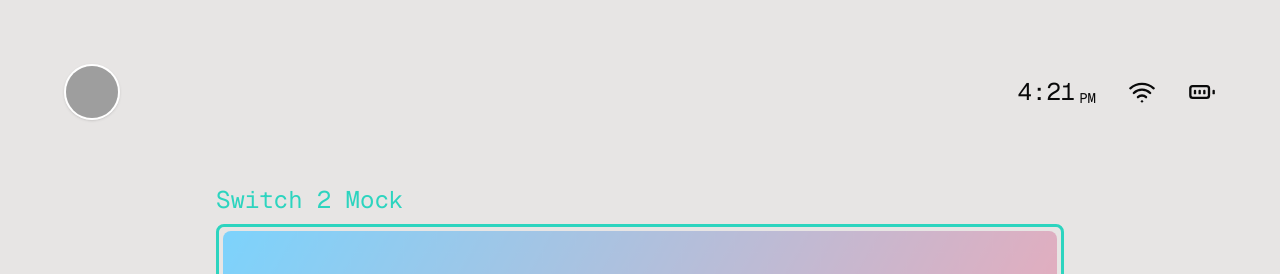
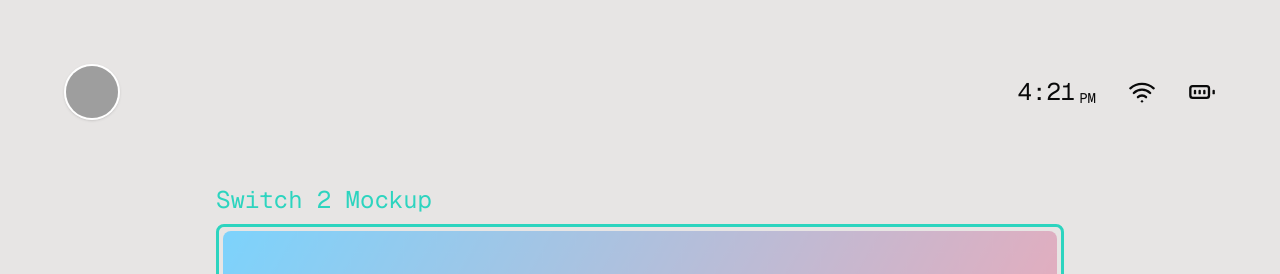
Before and after one commit to 1weiho/switch2-mockup, a Next.js app: page / in a window 1280 px wide. Shown: the top 274 px of the page. Built offline with nearby package versions, Linux system fonts and the light colour scheme; grey boxes are pictures that could not be loaded.

Commit message:
fix: typo

```diff
--- a/components/switch-mockup.tsx
+++ b/components/switch-mockup.tsx
@@ -135,7 +135,7 @@ export default function SwitchMockup() {
         handleCropComplete={handleCropComplete}
       />
       <div className="w-full max-w-4xl px-6 mx-auto mt-20 lg:mt-0">
-        <h1 className="text-2xl text-teal-400">Switch 2 Mock</h1>
+        <h1 className="text-2xl text-teal-400">Switch 2 Mockup</h1>
 
         <div className="relative w-full rounded-lg overflow-hidden border-teal-400 border-[3px] p-1 mt-2">
           <canvas
```
